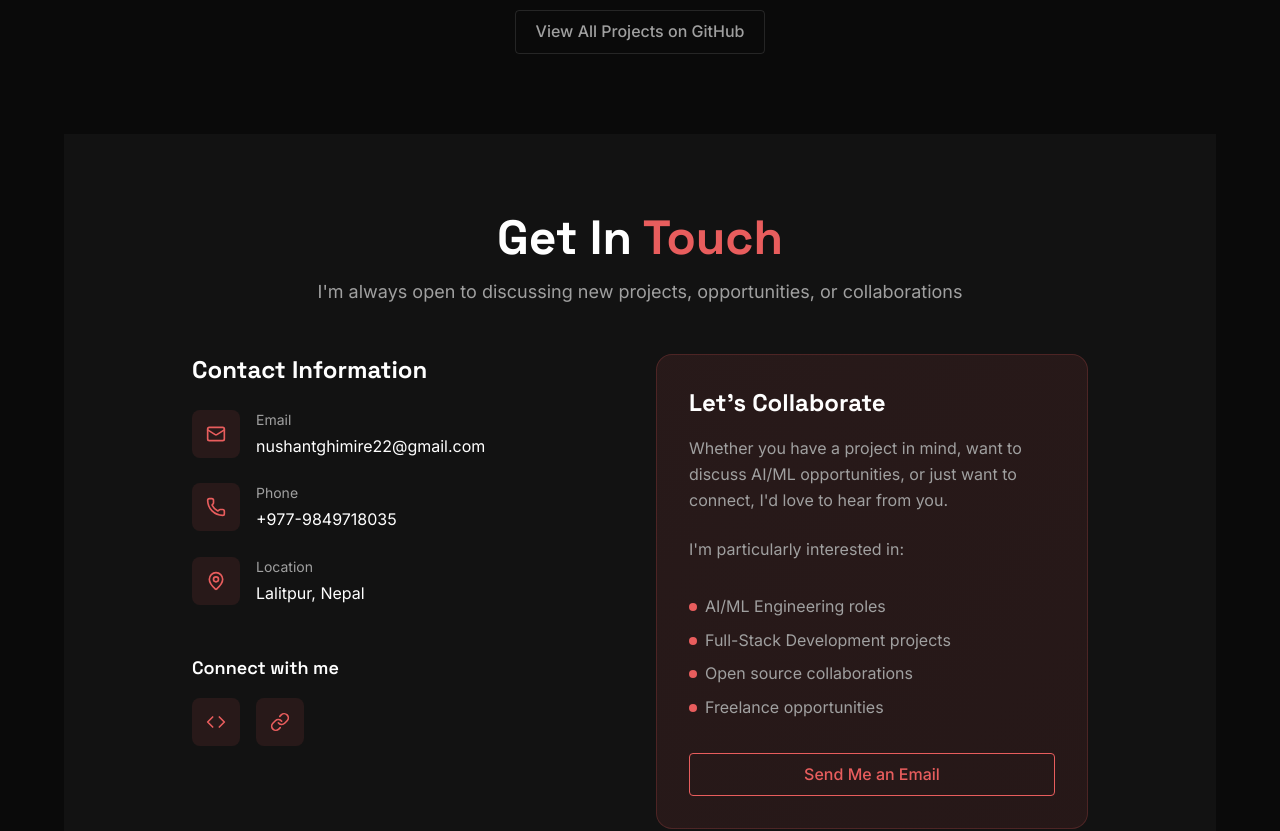
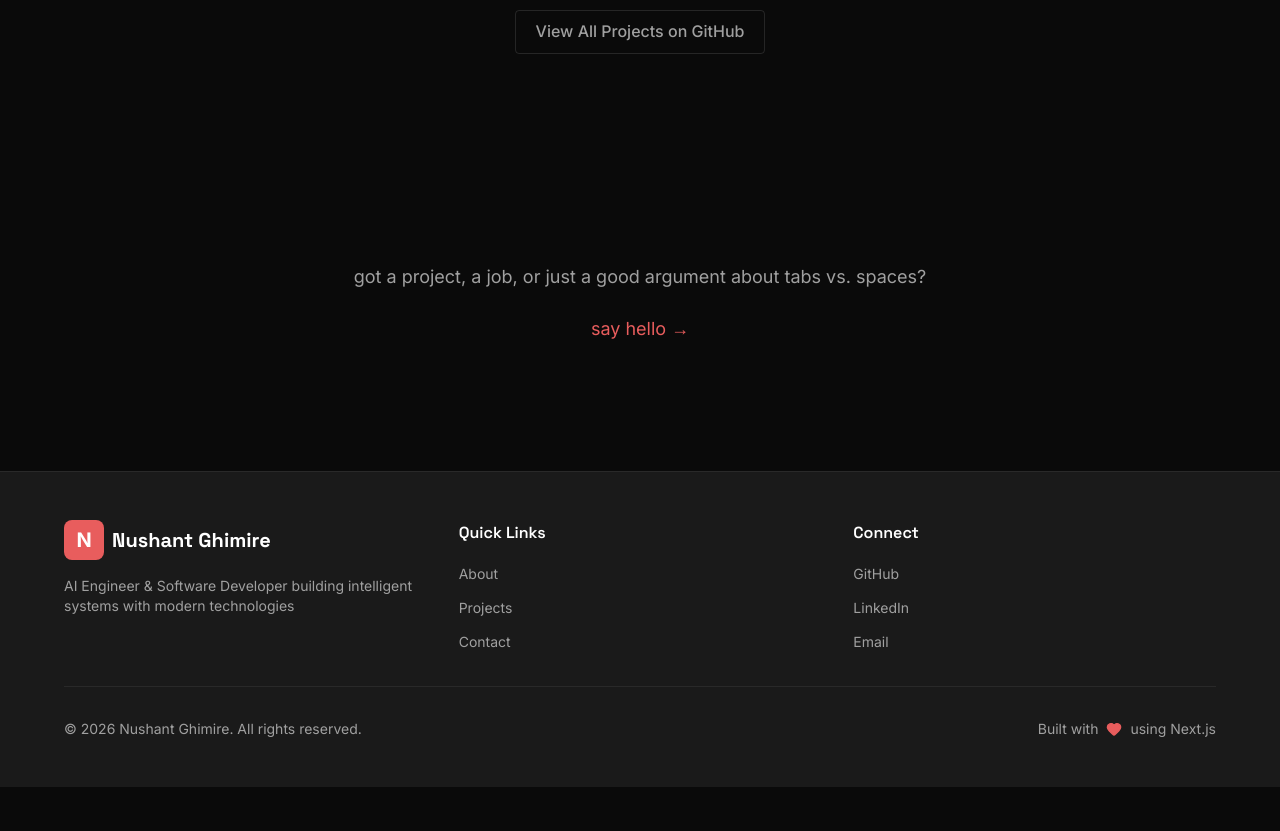
Before and after one commit to nushant22/Portfolio, a Next.js app: page / in a window 1280 px wide. Shown: the part 2460-3291 px from the top of the page. After the commit the page ends 3247 px from the top, so only its background shows below. Built offline with nearby package versions, Linux system fonts and the light colour scheme.

Commit message:
refactor: simplify Contact section to minimal CTA

```diff
--- a/components/sections/Contact.tsx
+++ b/components/sections/Contact.tsx
@@ -1,153 +1,26 @@
 "use client";
 
 import { motion } from "framer-motion";
-import { Mail, MapPin, Phone, Code, Link as LinkIcon } from "lucide-react";
-
-const contactInfo = [
-  {
-    icon: Mail,
-    label: "Email",
-    value: "nushantghimire22@gmail.com",
-    href: "mailto:nushantghimire22@gmail.com",
-  },
-  {
-    icon: Phone,
-    label: "Phone",
-    value: "+977-9849718035",
-    href: "tel:+9779849718035",
-  },
-  {
-    icon: MapPin,
-    label: "Location",
-    value: "Lalitpur, Nepal",
-    href: null,
-  },
-];
-
-const socials = [
-  {
-    icon: Code,
-    label: "GitHub",
-    href: "https://github.com/nushant22",
-  },
-  {
-    icon: LinkIcon,
-    label: "LinkedIn",
-    href: "https://www.linkedin.com/in/nushantghimire22",
-  },
-];
 
 export default function Contact() {
   return (
-    <section id="contact" className="section-container bg-background-light/50">
+    <section id="contact" className="section-container">
       <motion.div
-        className="max-w-4xl mx-auto"
+        className="text-center py-12"
         initial={{ opacity: 0, y: 20 }}
         whileInView={{ opacity: 1, y: 0 }}
         viewport={{ once: true }}
         transition={{ duration: 0.6 }}
       >
-        <div className="text-center mb-12">
-          <h2 className="text-4xl md:text-5xl font-display font-bold mb-4">
-            Get In <span className="gradient-text">Touch</span>
-          </h2>
-          <p className="text-text-secondary text-lg">
-            I'm always open to discussing new projects, opportunities, or collaborations
-          </p>
-        </div>
-
-        <div className="grid grid-cols-1 md:grid-cols-2 gap-8 mb-12">
-          {/* Contact Info */}
-          <motion.div
-            className="space-y-6"
-            initial={{ opacity: 0, x: -30 }}
-            whileInView={{ opacity: 1, x: 0 }}
-            viewport={{ once: true }}
-            transition={{ delay: 0.2 }}
-          >
-            <h3 className="text-2xl font-display font-bold mb-6">Contact Information</h3>
-            {contactInfo.map((item, index) => (
-              <motion.div
-                key={item.label}
-                className="flex items-start gap-4"
-                initial={{ opacity: 0, y: 10 }}
-                whileInView={{ opacity: 1, y: 0 }}
-                viewport={{ once: true }}
-                transition={{ delay: 0.3 + index * 0.1 }}
-              >
-                <div className="flex-shrink-0 w-12 h-12 bg-accent/10 rounded-lg flex items-center justify-center">
-                  <item.icon className="text-accent" size={20} />
-                </div>
-                <div>
-                  <p className="text-sm text-text-secondary mb-1">{item.label}</p>
-                  {item.href ? (
-                    <a
-                      href={item.href}
-                      className="text-white hover:text-accent transition-colors"
-                    >
-                      {item.value}
-                    </a>
-                  ) : (
-                    <p className="text-white">{item.value}</p>
-                  )}
-                </div>
-              </motion.div>
-            ))}
-
-            <div className="pt-6">
-              <h4 className="text-lg font-semibold mb-4">Connect with me</h4>
-              <div className="flex gap-4">
-                {socials.map((social) => (
-                  <motion.a
-                    key={social.label}
-                    href={social.href}
-                    target="_blank"
-                    rel="noopener noreferrer"
-                    className="w-12 h-12 bg-accent/10 rounded-lg flex items-center justify-center text-accent hover:bg-accent hover:text-white transition-all"
-                    whileHover={{ scale: 1.1 }}
-                    whileTap={{ scale: 0.95 }}
-                  >
-                    <social.icon size={20} />
-                  </motion.a>
-                ))}
-              </div>
-            </div>
-          </motion.div>
-
-          {/* CTA Card */}
-          <motion.div
-            className="bg-gradient-to-br from-accent/10 to-accent-dark/10 rounded-2xl p-8 border border-accent/20"
-            initial={{ opacity: 0, x: 30 }}
-            whileInView={{ opacity: 1, x: 0 }}
-            viewport={{ once: true }}
-            transition={{ delay: 0.2 }}
-          >
-            <h3 className="text-2xl font-display font-bold mb-4">Let's Collaborate</h3>
-            <p className="text-text-secondary mb-6 leading-relaxed">
-              Whether you have a project in mind, want to discuss AI/ML opportunities,
-              or just want to connect, I'd love to hear from you.
-            </p>
-            <p className="text-text-secondary mb-8">
-              I'm particularly interested in:
-            </p>
-            <ul className="space-y-2 mb-8">
-              {[
-                "AI/ML Engineering roles",
-                "Full-Stack Development projects",
-                "Open source collaborations",
-                "Freelance opportunities",
-              ].map((item) => (
-                <li key={item} className="flex items-center gap-2">
-                  <div className="w-2 h-2 bg-accent rounded-full"></div>
-                  <span className="text-text-secondary">{item}</span>
-                </li>
-              ))}
-            </ul>
-            <a href="mailto:nushantghimire22@gmail.com" className="btn-primary w-full justify-center">
-              Send Me an Email
-            </a>
-          </motion.div>
-        </div>
+        <p className="text-text-secondary text-lg mb-6 leading-relaxed max-w-3xl mx-auto">
+          got a project, a job, or just a good argument about tabs vs. spaces?
+        </p>
+        <a
+          href="mailto:nushantghimire22@gmail.com"
+          className="text-accent hover:underline text-lg"
+        >
+          say hello →
+        </a>
       </motion.div>
     </section>
   );
```
